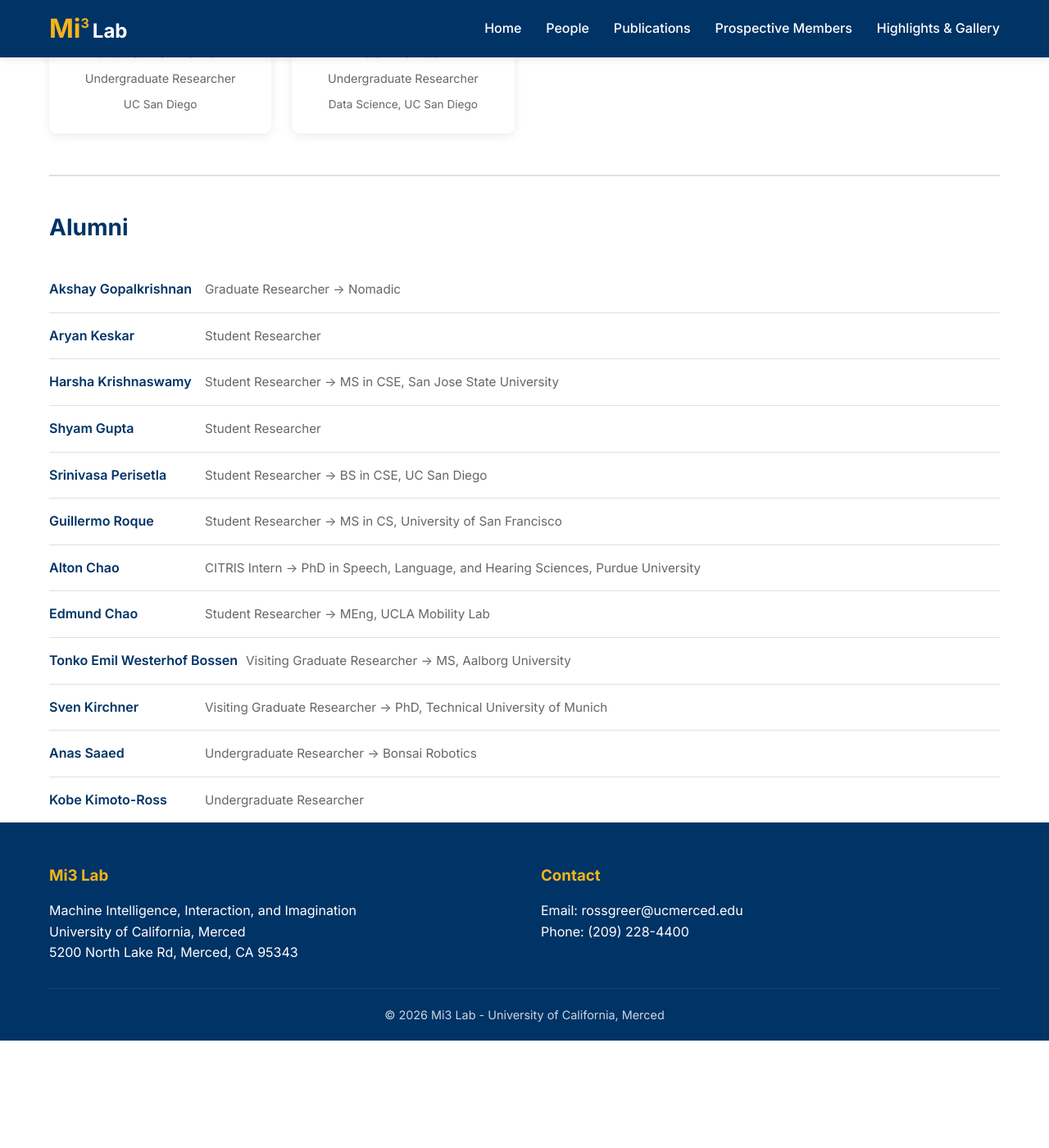
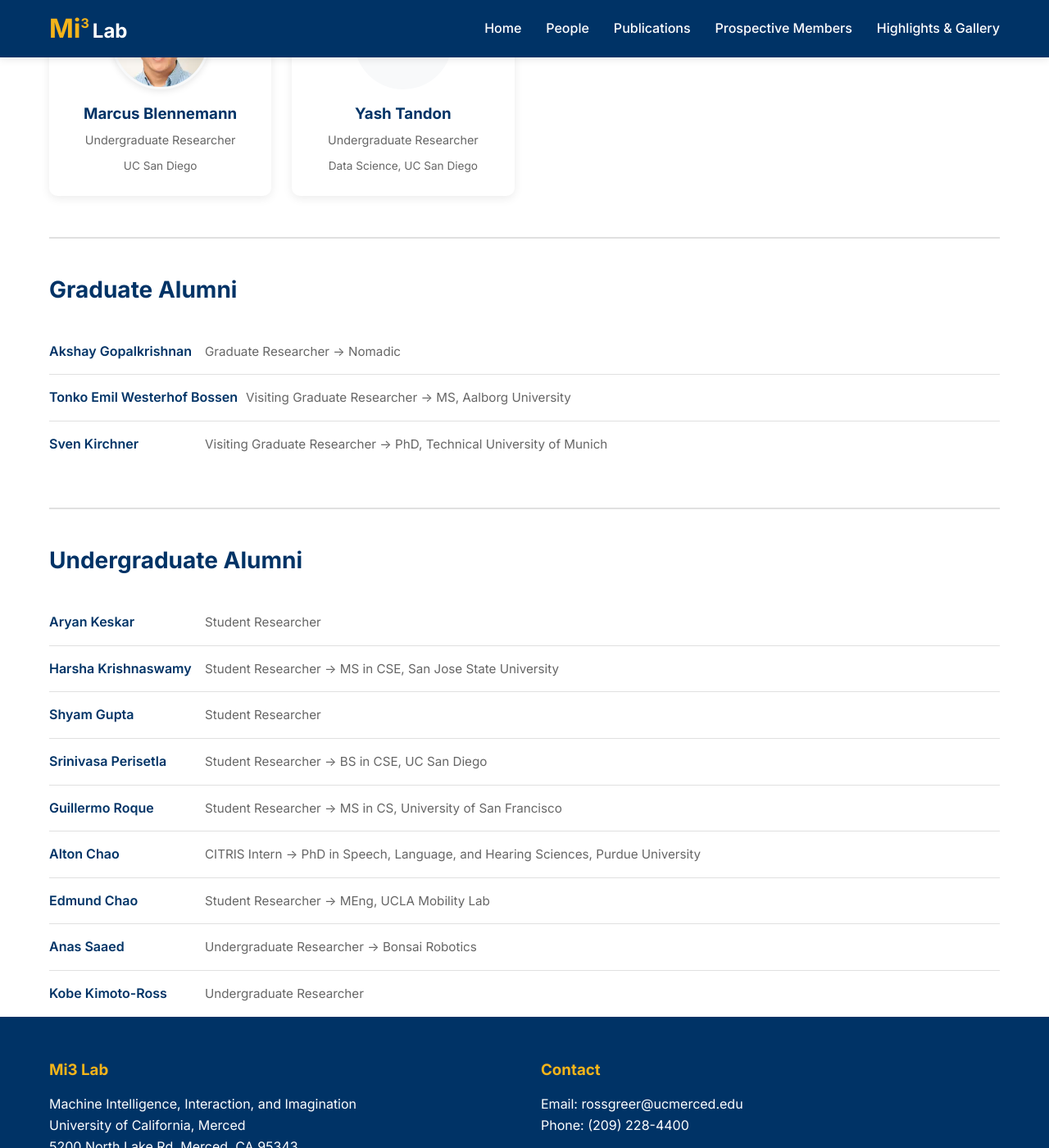
Before and after one commit to Mi3-Lab/mi3-lab.github.io, a Jekyll site: the page built from people.html, in a window 1280 px wide and 1400 px high, scrolled down 2382 px. Shown: the whole window at 82% size. Built offline with Jekyll 4.4.1, drawn with Linux system fonts in a browser that asks for light colours; before the commit the page ends 3651 px from its top, so only the background shows below that.

Commit message:
Add Director header and separate alumni sections
- Add "Director" h2 title above Ross's section to match other sections
- Split Alumni into Graduate Alumni and Undergraduate Alumni sections

Co-Authored-By: Claude Opus 4.5 <noreply@anthropic.com>

```diff
--- a/people.html
+++ b/people.html
@@ -165,12 +166,26 @@ title: People
   </div>
 
   <div class="alumni-section">
-    <h2>Alumni</h2>
+    <h2>Graduate Alumni</h2>
     <ul class="alumni-list">
       <li>
         <span class="alumni-name">Akshay Gopalkrishnan</span>
         <span class="alumni-details">Graduate Researcher &rarr; Nomadic</span>
       </li>
+      <li>
+        <span class="alumni-name">Tonko Emil Westerhof Bossen</span>
+        <span class="alumni-details">Visiting Graduate Researcher &rarr; MS, Aalborg University</span>
+      </li>
+      <li>
+        <span class="alumni-name">Sven Kirchner</span>
+        <span class="alumni-details">Visiting Graduate Researcher &rarr; PhD, Technical University of Munich</span>
+      </li>
+    </ul>
+  </div>
+
+  <div class="alumni-section">
+    <h2>Undergraduate Alumni</h2>
+    <ul class="alumni-list">
       <li>
         <span class="alumni-name">Aryan Keskar</span>
         <span class="alumni-details">Student Researcher</span>
@@ -200,14 +215,6 @@ title: People
         <span class="alumni-details">Student Researcher &rarr; MEng, UCLA Mobility Lab</span>
       </li>
       <li>
-        <span class="alumni-name">Tonko Emil Westerhof Bossen</span>
-        <span class="alumni-details">Visiting Graduate Researcher &rarr; MS, Aalborg University</span>
-      </li>
-      <li>
-        <span class="alumni-name">Sven Kirchner</span>
-        <span class="alumni-details">Visiting Graduate Researcher &rarr; PhD, Technical University of Munich</span>
-      </li>
-      <li>
         <span class="alumni-name">Anas Saaed</span>
         <span class="alumni-details">Undergraduate Researcher &rarr; Bonsai Robotics</span>
       </li>
```
Also changed, not shown: other parts of people.html (+1 -0 lines).
